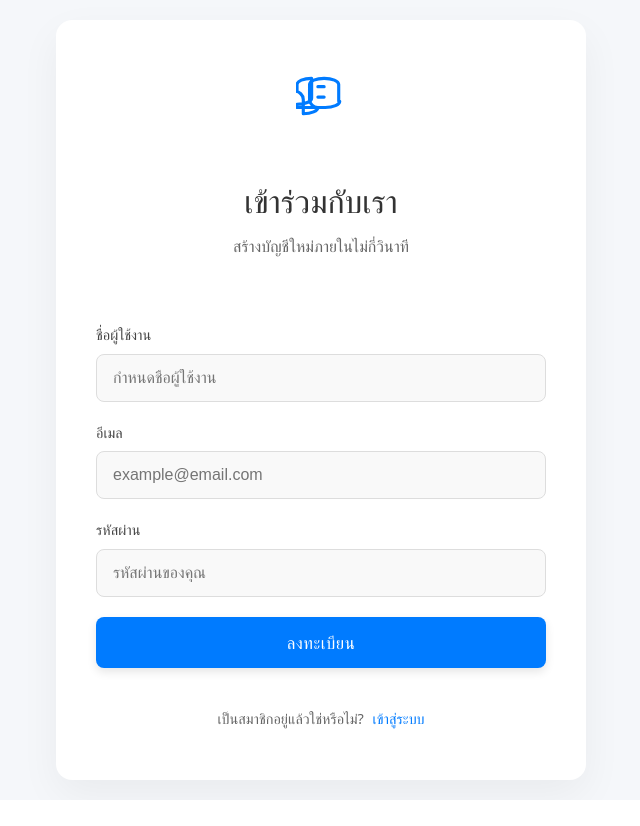
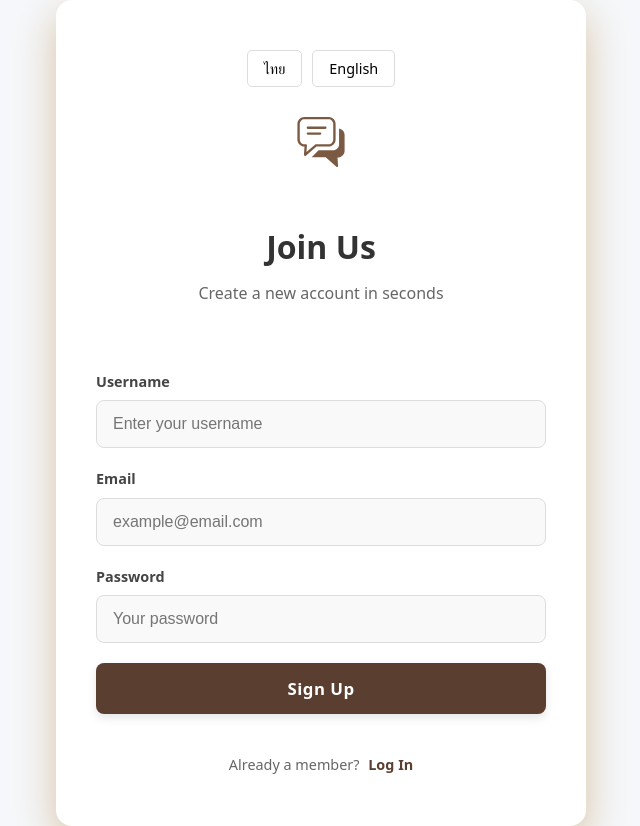
Before and after one commit to NantawanChom/Real-Time-Chat-Application, a React (Vite) app in the folder real-time-chat/: page /login in a window 1280 px wide. Shown: the whole page, without its empty margins (319-959 px from the left). Before the commit the page ends 800 px from the top, so only its background shows below. Built offline with nearby package versions, Linux system fonts and the light colour scheme.

Commit message:
customize login/signup ui and add i18n (#4)

```diff
--- a/real-time-chat/package.json
+++ b/real-time-chat/package.json
@@ -20,8 +20,11 @@
     ]
   },
   "dependencies": {
+    "i18next": "25.7.3",
+    "i18next-browser-languagedetector": "8.2.0",
     "react": "19.1.1",
     "react-dom": "19.1.1",
+    "react-i18next": "16.5.0",
     "react-router-dom": "7.10.1"
   },
   "devDependencies": {
--- a/real-time-chat/src/components/AuthCard.tsx
+++ b/real-time-chat/src/components/AuthCard.tsx
@@ -14,7 +14,7 @@ const cardStyles: { [key: string]: React.CSSProperties } = {
     width: '90%',
     padding: '50px 40px',
     borderRadius: '16px',
-    boxShadow: '0 15px 40px rgba(0, 0, 0, 0.05)',
+    boxShadow: '0 15px 40px #d8c3a5',
     backgroundColor: 'white',
     textAlign: 'center',
     display: 'flex',
--- a/real-time-chat/src/components/BrandLogo.tsx
+++ b/real-time-chat/src/components/BrandLogo.tsx
@@ -5,33 +5,28 @@ interface BrandLogoProps {
   color?: string;
 }
 
-const BrandLogo: React.FC<BrandLogoProps> = ({ size = 50, color = '#007bff' }) => {
+const BrandLogo: React.FC<BrandLogoProps> = ({ size = 50, color = '#7b5a43' }) => {
   return (
     <div style={{ textAlign: 'center', marginBottom: '25px' }}>
       <svg
+        version="1.1"
+        id="Layer_1"
+        xmlns="http://www.w3.org/2000/svg"
+        xmlnsXlink="http://www.w3.org/1999/xlink"
+        x="0px"
+        y="0px"
+        viewBox="0 0 115.98 122.88"
+        style={{ enableBackground: 'new 0 0 115.98 122.88' }}
+        xmlSpace="preserve"
         width={size}
         height={size}
-        viewBox="0 0 24 24"
-        fill="none"
-        xmlns="http://www.w3.org/2000/svg"
       >
-        <rect width="24" height="24" fill="white" style={{ display: 'none' }} />
-
-        <path
-          d="M21 15C21 16.6569 17.866 18 14 18H10.5C9.40003 18 8.44189 17.5815 7.72895 16.9069C6.9803 16.2081 6.5 15.2215 6.5 14.1557V7C6.5 5.34315 9.63401 4 13.5 4C17.366 4 20.5 5.34315 20.5 7V15H21ZM13.5 13C13.5 13 13.5 13 13.5 13ZM10.5 13H13.5C13.5 13 13.5 13 13.5 13ZM13.5 8H10.5C10.5 8 10.5 8 10.5 8Z"
-          stroke={color}
-          strokeWidth="1.5"
-          strokeLinecap="round"
-          strokeLinejoin="round"
-        />
-
-        <path
-          d="M10.5 18C10.5 19.6569 7.36599 21 3.5 21V19C3.5 19 3.5 19 3.5 19V14.1557C3.5 13.0899 3.0197 12.1033 2.27105 11.4045C1.55811 10.7299 0.59997 10.3114 0.5 10.3114V7C0.5 5.34315 3.63401 4 7.5 4V13.5C7.5 15.1569 4.36599 16.5 0.5 16.5V18H10.5Z"
-          stroke={color}
-          strokeWidth="1.5"
-          strokeLinecap="round"
-          strokeLinejoin="round"
-        />
+        <g>
+          <path
+            fill={color}
+            d="M17.2,0h59.47c4.73,0,9.03,1.93,12.15,5.05c3.12,3.12,5.05,7.42,5.05,12.15v38.36c0,4.73-1.93,9.03-5.05,12.15 c-3.12,3.12-7.42,5.05-12.15,5.05H46.93L20.81,95.21c-1.21,1.04-3.04,0.9-4.08-0.32c-0.51-0.6-0.74-1.34-0.69-2.07l1.39-20.07H17.2 c-4.73,0-9.03-1.93-12.15-5.05C1.93,64.59,0,60.29,0,55.56V17.2c0-4.73,1.93-9.03,5.05-12.15C8.16,1.93,12.46,0,17.2,0L17.2,0z M102.31,27.98c3.37,0.65,6.39,2.31,8.73,4.65c3.05,3.05,4.95,7.26,4.95,11.9v38.36c0,4.64-1.89,8.85-4.95,11.9 c-3.05,3.05-7.26,4.95-11.9,4.95h-0.61l1.42,20.44l0,0c0.04,0.64-0.15,1.3-0.6,1.82c-0.91,1.07-2.52,1.19-3.58,0.28l-26.22-23.2 H35.01l17.01-17.3h36.04c7.86,0,14.3-6.43,14.3-14.3V29.11C102.35,28.73,102.34,28.35,102.31,27.98L102.31,27.98z M25.68,43.68 c-1.6,0-2.9-1.3-2.9-2.9c0-1.6,1.3-2.9,2.9-2.9h30.35c1.6,0,2.9,1.3,2.9,2.9c0,1.6-1.3,2.9-2.9,2.9H25.68L25.68,43.68z M25.68,29.32c-1.6,0-2.9-1.3-2.9-2.9c0-1.6,1.3-2.9,2.9-2.9H68.7c1.6,0,2.9,1.3,2.9,2.9c0,1.6-1.3,2.9-2.9,2.9H25.68L25.68,29.32z M76.66,5.8H17.2c-3.13,0-5.98,1.28-8.05,3.35C7.08,11.22,5.8,14.06,5.8,17.2v38.36c0,3.13,1.28,5.98,3.35,8.05 c2.07,2.07,4.92,3.35,8.05,3.35h3.34v0.01l0.19,0.01c1.59,0.11,2.8,1.49,2.69,3.08l-1.13,16.26L43.83,67.8 c0.52-0.52,1.24-0.84,2.04-0.84h30.79c3.13,0,5.98-1.28,8.05-3.35c2.07-2.07,3.35-4.92,3.35-8.05V17.2c0-3.13-1.28-5.98-3.35-8.05 C82.65,7.08,79.8,5.8,76.66,5.8L76.66,5.8z"
+          />
+        </g>
       </svg>
     </div>
   );
--- /dev/null
+++ b/real-time-chat/src/components/LanguageSwitcher.tsx
@@ -0,0 +1,61 @@
+import React from 'react';
+import { useTranslation } from 'react-i18next';
+
+const LanguageSwitcher: React.FC = () => {
+  const { i18n } = useTranslation();
+
+  const changeLanguage = (lng: string) => {
+    i18n.changeLanguage(lng);
+  };
+
+  const currentLanguage = i18n.language;
+
+  return (
+    <div style={styles.container}>
+      <button
+        onClick={() => changeLanguage('th')}
+        style={{
+          ...styles.button,
+          ...(currentLanguage === 'th' ? styles.activeButton : {}),
+        }}
+      >
+        ไทย
+      </button>
+      <button
+        onClick={() => changeLanguage('en')}
+        style={{
+          ...styles.button,
+          ...(currentLanguage === 'en' ? styles.activeButton : {}),
+        }}
+      >
+        English
+      </button>
+    </div>
+  );
+};
+
+const styles: { [key: string]: React.CSSProperties } = {
+  container: {
+    display: 'flex',
+    gap: '10px',
+    justifyContent: 'center',
+    marginBottom: '20px',
+  },
+  button: {
+    padding: '8px 16px',
+    border: '1px solid #ddd',
+    borderRadius: '5px',
+    backgroundColor: '#fff',
+    cursor: 'pointer',
+    fontSize: '0.9em',
+    transition: 'all 0.3s ease',
+    outline: 'none',
+  },
+  activeButton: {
+    backgroundColor: '#7b5a43',
+    color: '#fff',
+    borderColor: '#7b5a43',
+  },
+};
+
+export default LanguageSwitcher;
--- /dev/null
+++ b/real-time-chat/src/i18n.ts
@@ -0,0 +1,61 @@
+import i18n from 'i18next';
+import { initReactI18next } from 'react-i18next';
+import LanguageDetector from 'i18next-browser-languagedetector';
+
+const resources = {
+  en: {
+    translation: {
+      auth: {
+        welcomeBack: 'Welcome Back',
+        joinUs: 'Join Us',
+        loginSubtitle: 'Please log in to continue',
+        signupSubtitle: 'Create a new account in seconds',
+        username: 'Username',
+        usernamePlaceholder: 'Enter your username',
+        email: 'Email',
+        emailPlaceholder: 'example@email.com',
+        password: 'Password',
+        passwordPlaceholder: 'Your password',
+        login: 'Log In',
+        signup: 'Sign Up',
+        noAccount: "Don't have an account?",
+        haveAccount: 'Already a member?',
+        fillAllFields: 'Please fill in all fields',
+      },
+    },
+  },
+  th: {
+    translation: {
+      auth: {
+        welcomeBack: 'ยินดีต้อนรับกลับมา',
+        joinUs: 'เข้าร่วมกับเรา',
+        loginSubtitle: 'กรุณาเข้าสู่ระบบเพื่อดำเนินการต่อ',
+        signupSubtitle: 'สร้างบัญชีใหม่ภายในไม่กี่วินาที',
+        username: 'ชื่อผู้ใช้งาน',
+        usernamePlaceholder: 'กำหนดชื่อผู้ใช้งาน',
+        email: 'อีเมล',
+        emailPlaceholder: 'example@email.com',
+        password: 'รหัสผ่าน',
+        passwordPlaceholder: 'รหัสผ่านของคุณ',
+        login: 'เข้าสู่ระบบ',
+        signup: 'ลงทะเบียน',
+        noAccount: 'ยังไม่มีบัญชีใช่หรือไม่?',
+        haveAccount: 'เป็นสมาชิกอยู่แล้วใช่หรือไม่?',
+        fillAllFields: 'กรุณากรอกข้อมูลให้ครบถ้วน',
+      },
+    },
+  },
+};
+
+i18n
+  .use(LanguageDetector)
+  .use(initReactI18next)
+  .init({
+    resources,
+    fallbackLng: 'th',
+    interpolation: {
+      escapeValue: false,
+    },
+  });
+
+export default i18n;
--- a/real-time-chat/src/pages/AuthPage.tsx
+++ b/real-time-chat/src/pages/AuthPage.tsx
@@ -1,14 +1,17 @@
 import React, { useState, type FormEvent, type ChangeEvent } from 'react';
 import { useNavigate } from 'react-router-dom';
+import { useTranslation } from 'react-i18next';
 import { useAuth } from '../context/AuthContext';
 import AuthCard from '../components/AuthCard';
 import BrandLogo from '../components/BrandLogo';
 import AuthHeader from '../components/AuthHeader';
+import LanguageSwitcher from '../components/LanguageSwitcher';
 import InputField from '../ui/InputField';
 import Button from '../ui/Button';
 import ToggleLink from '../ui/ToggleLink';
 
 const AuthPage: React.FC = () => {
+  const { t } = useTranslation();
   const { login } = useAuth();
   const navigate = useNavigate();
 
@@ -31,7 +34,7 @@ const AuthPage: React.FC = () => {
     setError('');
 
     if (!email || !password || (!isLogin && !username)) {
-      setError('กรุณากรอกข้อมูลให้ครบถ้วน');
+      setError(t('auth.fillAllFields'));
       return;
     }
 
@@ -49,52 +52,54 @@ const AuthPage: React.FC = () => {
   return (
     <div style={pageStyles.background}>
       <AuthCard>
-        <BrandLogo size={50} color="#007bff" />
+        <LanguageSwitcher />
+        <BrandLogo size={50} color="#7b5a43" />
         <AuthHeader
-          title={isLogin ? 'ยินดีต้อนรับกลับมา' : 'เข้าร่วมกับเรา'}
-          subtitle={
-            isLogin ? 'กรุณาเข้าสู่ระบบเพื่อดำเนินการต่อ' : 'สร้างบัญชีใหม่ภายในไม่กี่วินาที'
-          }
+          title={isLogin ? t('auth.welcomeBack') : t('auth.joinUs')}
+          subtitle={isLogin ? t('auth.loginSubtitle') : t('auth.signupSubtitle')}
         />
         {error && <p style={pageStyles.errorText}>{error}</p>}
         <form onSubmit={handleSubmit} style={pageStyles.form}>
           {!isLogin && (
             <InputField
-              label="ชื่อผู้ใช้งาน"
+              label={t('auth.username')}
               type="text"
-              placeholder="กำหนดชื่อผู้ใช้งาน"
+              placeholder={t('auth.usernamePlaceholder')}
               value={username}
               onChange={(e: ChangeEvent<HTMLInputElement>) => setUsername(e.target.value)}
               required
             />
           )}
           <InputField
-            label="อีเมล"
+            label={t('auth.email')}
             type="email"
-            placeholder="example@email.com"
+            placeholder={t('auth.emailPlaceholder')}
             value={email}
             onChange={(e: ChangeEvent<HTMLInputElement>) => setEmail(e.target.value)}
             required
           />
 
           <InputField
-            label="รหัสผ่าน"
+            label={t('auth.password')}
             type="password"
-            placeholder="รหัสผ่านของคุณ"
+            placeholder={t('auth.passwordPlaceholder')}
             value={password}
             onChange={(e: ChangeEvent<HTMLInputElement>) => setPassword(e.target.value)}
             required
           />
           <div style={pageStyles.buttonContainer}>
             <Button type="submit" fullWidth={true}>
-              {isLogin ? 'เข้าสู่ระบบ' : 'ลงทะเบียน'}
+              {isLogin ? t('auth.login') : t('auth.signup')}
             </Button>
           </div>
         </form>
 
         <div style={pageStyles.toggleText}>
-          {isLogin ? 'ยังไม่มีบัญชีใช่หรือไม่?' : 'เป็นสมาชิกอยู่แล้วใช่หรือไม่?'}
-          <ToggleLink text={isLogin ? ' ลงทะเบียน' : ' เข้าสู่ระบบ'} onClick={toggleForm} />
+          {isLogin ? t('auth.noAccount') : t('auth.haveAccount')}
+          <ToggleLink
+            text={isLogin ? ' ' + t('auth.signup') : ' ' + t('auth.login')}
+            onClick={toggleForm}
+          />
         </div>
       </AuthCard>
     </div>
--- a/real-time-chat/src/ui/Button.tsx
+++ b/real-time-chat/src/ui/Button.tsx
@@ -29,13 +29,14 @@ const Button: React.FC<ButtonProps> = ({
 
   const variantStyles: { [key in ButtonVariant]: CSSProperties } = {
     primary: {
-      backgroundColor: '#007bff',
+      backgroundColor: '#5a3f31',
       color: 'white',
+      outline: 'none',
     },
     secondary: {
       backgroundColor: 'white',
-      color: '#007bff',
-      border: '1px solid #007bff',
+      color: '#b08969',
+      border: '1px solid #b08969',
       boxShadow: 'none',
     },
   };
--- a/real-time-chat/src/ui/InputField.tsx
+++ b/real-time-chat/src/ui/InputField.tsx
@@ -32,7 +32,7 @@ const inputStyles: { [key: string]: React.CSSProperties } = {
     marginBottom: '8px',
     fontSize: '0.9em',
     color: '#444',
-    fontWeight: '500',
+    fontWeight: '700',
   },
 
   input: {
--- a/real-time-chat/src/ui/ToggleLink.tsx
+++ b/real-time-chat/src/ui/ToggleLink.tsx
@@ -14,7 +14,7 @@ const ToggleLink: React.FC<ToggleLinkProps> = ({ text, style, ...props }) => {
 
 const toggleLinkStyles: { [key: string]: React.CSSProperties } = {
   link: {
-    color: '#007bff',
+    color: '#5a3f31',
     cursor: 'pointer',
     fontWeight: '600',
     marginLeft: '5px',
```
Also changed, not shown: real-time-chat/src/main.tsx (+7 -6 lines), 2 other files (tests, documents, lock files or other folders).
